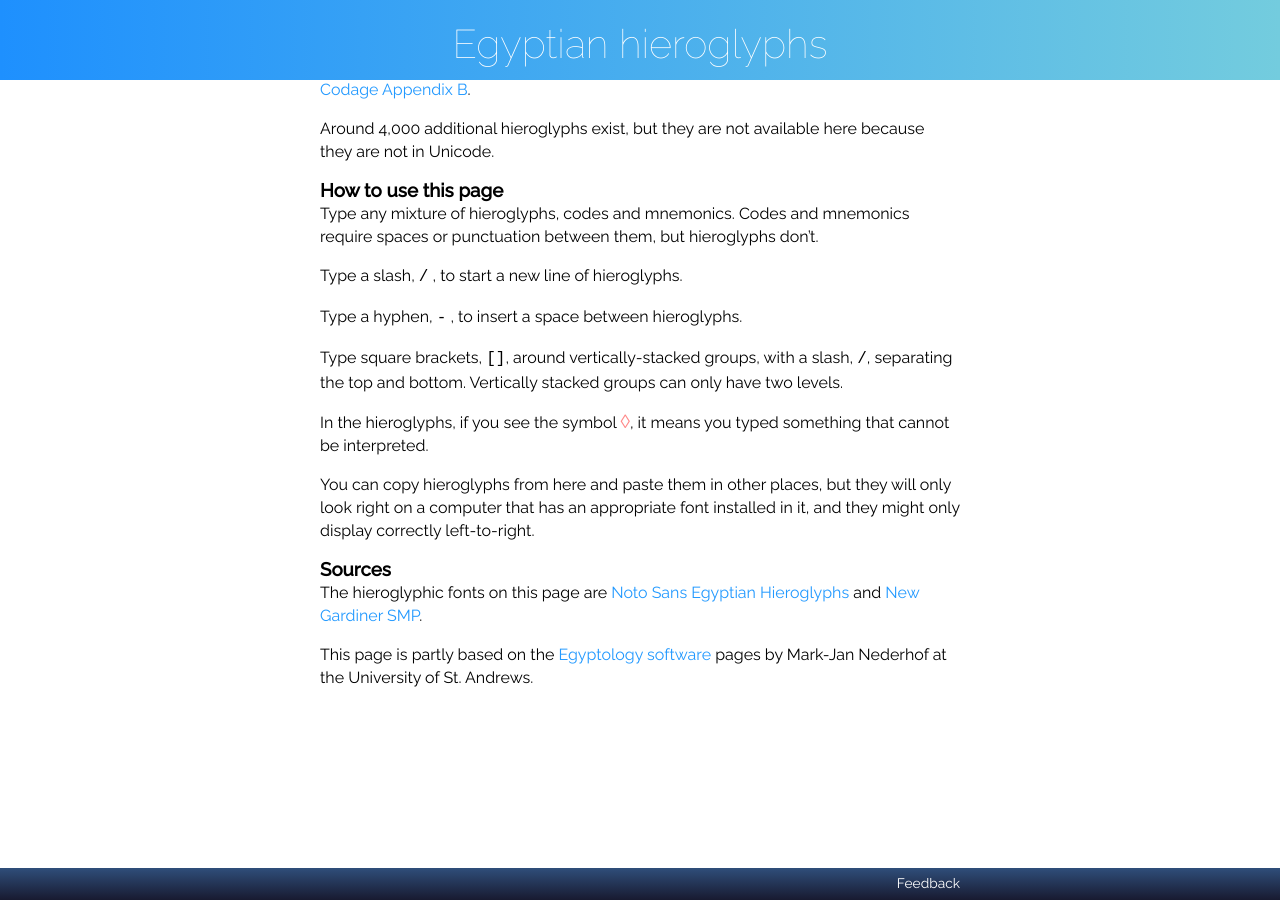
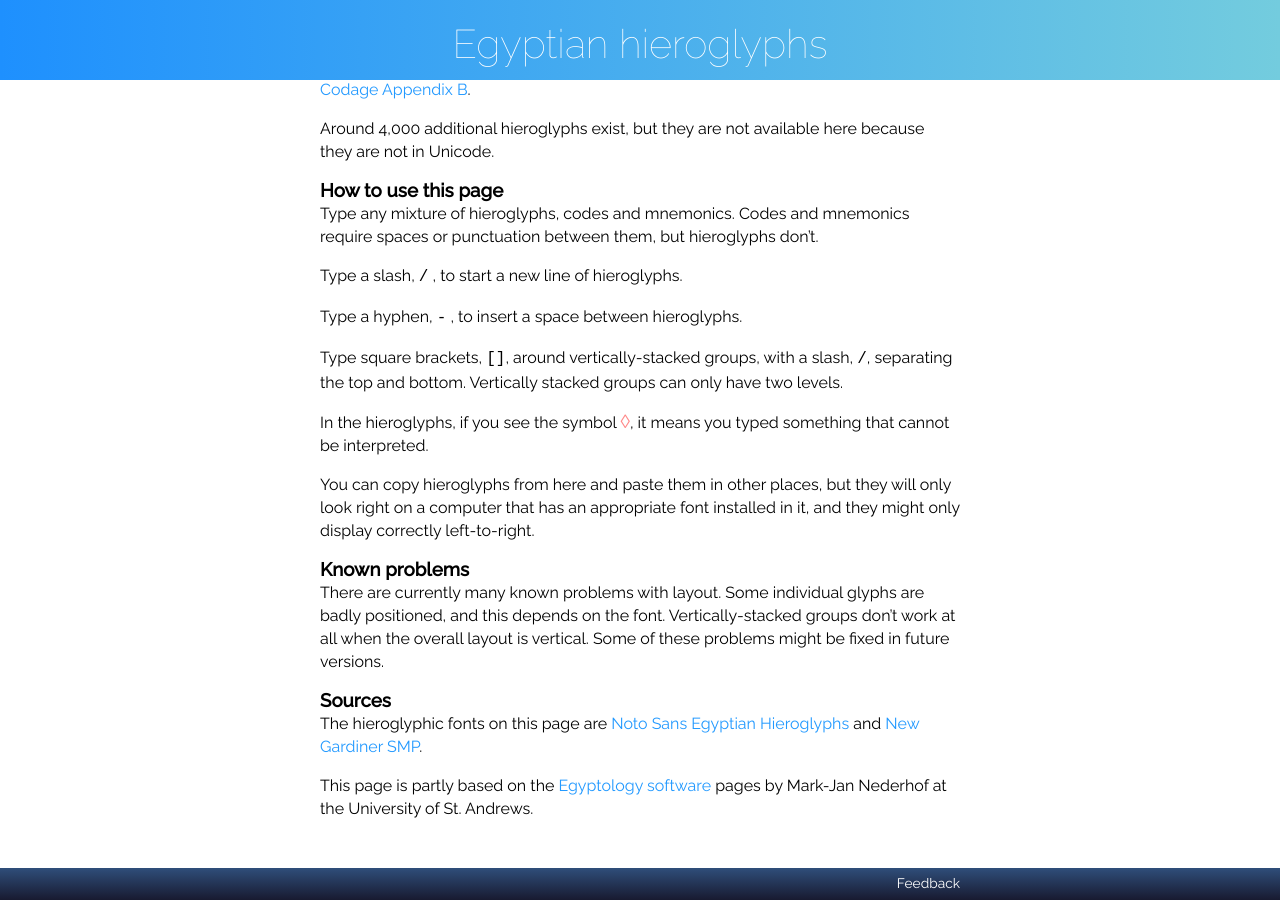
Before and after one commit to RarelyCharlie/rarelycharlie.github.io, a Jekyll site: the page built from hierotest.md, in a window 1280 px wide and 900 px high, scrolled down 849 px. Built offline with Jekyll 4.4.1, drawn with Linux system fonts in a browser that asks for light colours; some web fonts are replaced.

Commit message:
more info

```diff
--- a/hierotest.md
+++ b/hierotest.md
@@ -86,6 +86,9 @@ Type square brackets, `[]`, around vertically-stacked groups, with a slash, `/`,
 In the hieroglyphs, if you see the symbol <big><del>&#9674;</del></big>, it means you typed something that cannot be interpreted.
 
 You can copy hieroglyphs from here and paste them in other places, but they will only look right on a computer that has an appropriate font installed in it, and they might only display correctly left-to-right.
+
+### Known problems
+There are currently many known problems with layout. Some individual glyphs are badly positioned, and this depends on the font. Vertically-stacked groups don't work at all when the overall layout is vertical. Some of these problems might be fixed in future versions.
 
 ### Sources
 The hieroglyphic fonts on this page are [Noto Sans Egyptian Hieroglyphs](https://www.google.com/get/noto/#sans-egyp) and [New Gardiner SMP](https://mjn.host.cs.st-andrews.ac.uk/egyptian/fonts/newgardiner.html).
```
